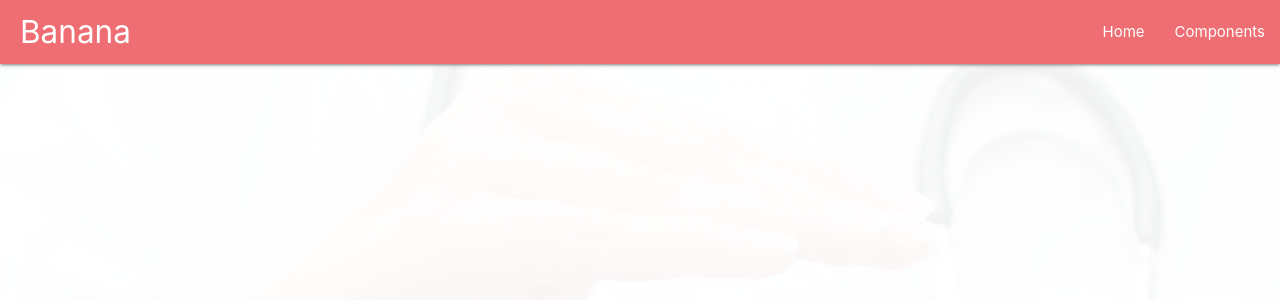
After one commit to Varunvaruns9/HackIITMandi, a Django app: page /results/ in a window 1280 px wide. The commit adds this page. Shown: the top 300 px of the page. Run offline with Django 3.2, Linux system fonts and the light colour scheme.

Commit message:
Add results.html

```diff
--- a/app/templates/index.html
+++ b/app/templates/index.html
@@ -76,8 +76,6 @@
             </div>
         </div>
 
-
-
         <!-- Scripts -->
         <script src="https://cdnjs.cloudflare.com/ajax/libs/materialize/1.0.0/js/materialize.min.js"></script>
         <script src="../static/js/main.js"></script>
--- /dev/null
+++ b/app/templates/results.html
@@ -0,0 +1,48 @@
+<!DOCTYPE html>
+<html>
+
+<head>
+    <meta charset="utf-8">
+    <meta http-equiv="X-UA-Compatible" content="IE=edge">
+    <title></title>
+    <meta name="viewport" content="width=device-width, initial-scale=1">
+    <!-- Compiled and minified CSS -->
+    <link rel="stylesheet" href="https://cdnjs.cloudflare.com/ajax/libs/materialize/1.0.0/css/materialize.min.css">
+    <link href="https://fonts.googleapis.com/icon?family=Material+Icons" rel="stylesheet">
+    <link rel="stylesheet" type="text/css" media="screen" href="../static/css/main.css">
+</head>
+
+<body>
+    <div class="navbar-fixed">
+        <nav>
+            <div class="nav-wrapper">
+                <a href="#!" class="brand-logo">
+                    <div class="logo-wrapper">
+                        Banana
+                    </div>
+                </a>
+                <a href="#" data-target="mobile-demo" class="sidenav-trigger"><i class="material-icons">menu</i></a>
+                <ul class="right hide-on-med-and-down">
+                    <li><a href="#">Home</a></li>
+                    <li><a href="#">Components</a></li>
+                </ul>
+
+            </div>
+        </nav>
+    </div>
+    <ul class="sidenav" id="mobile-demo">
+        <li><a href="#">Home</a></li>
+        <li><a href="badges.html">Components</a></li>
+    </ul>
+
+    <div class="overlay"></div>
+    <div class="content">
+
+    </div>
+
+    <!-- Scripts -->
+    <script src="https://cdnjs.cloudflare.com/ajax/libs/materialize/1.0.0/js/materialize.min.js"></script>
+    <script src="../static/js/main.js"></script>
+</body>
+
+</html>
```
